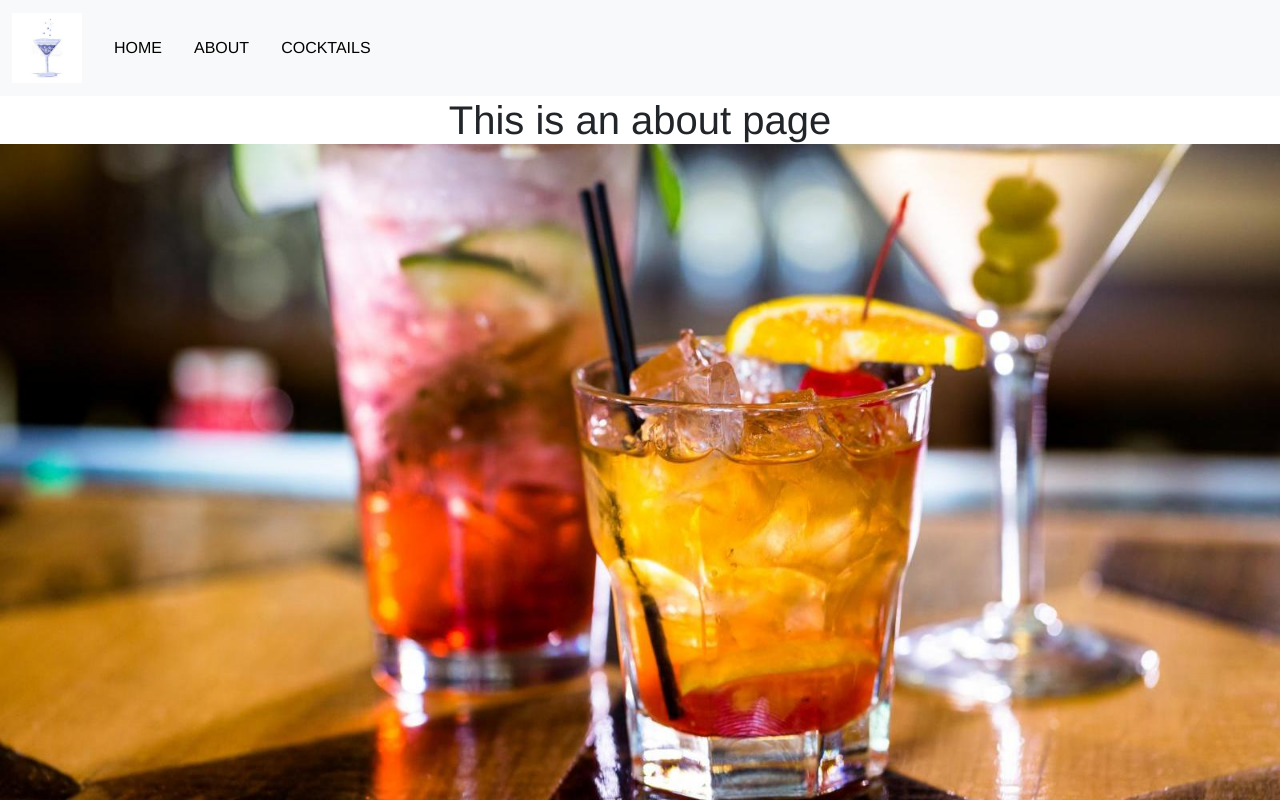
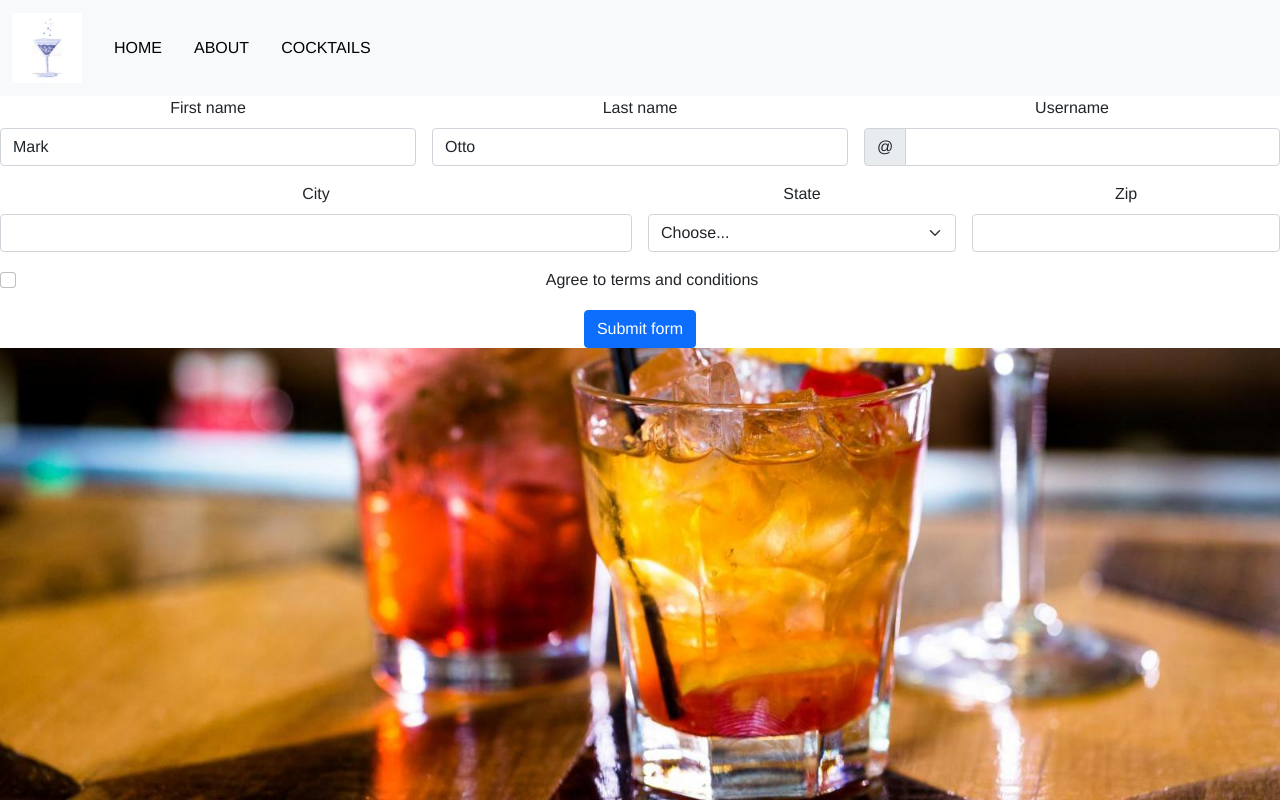
Before and after one commit to JulianHeinemann/cocktailfrontend, a Vue app: page /about in a window 1280 px wide. Built offline with nearby package versions, Linux system fonts and the light colour scheme.

Commit message:
Working on validation-not working for now

```diff
--- a/src/components/Cocktailcreate.vue
+++ b/src/components/Cocktailcreate.vue
@@ -8,21 +8,29 @@
       <button type="button" class="btn-close text-reset" data-bs-dismiss="offcanvas" aria-label="Close"></button>
     </div>
     <div class="offcanvas-body">
-      <form>
+      <form class="text-start needs-validation" novalidate>
         <div class="mb-3">
           <label for="cocktailname" class="form-label">Cocktailname</label>
-          <input type="text" v-model="cocktailname" class="form-control" id="cocktailname" aria-describedby="CocktailnameHelp">
-          <div id="CocktailnameHelp" class="form-text">Denk dir einen coolen Namen für den Cocktail aus</div>
+          <input type="text" v-model="cocktailname" class="form-control" id="cocktailname" required >
+          <div id="validationServercocktailnameFeedback" class="invalid-feedback">
+            Bitte gib dem Cocktail einen Namen
+          </div>
         </div>
         <div class="mb-3">
           <label for="cocktailrezept" class="form-label">Cocktailrezept</label>
-          <input type="text" v-model="rezept" class="form-control" id="cocktailrezept" aria-describedby="CocktailRezeptHelp">
+          <input type="text" v-model="rezept" class="form-control" id="cocktailrezept" aria-describedby="CocktailRezeptHelp" required >
+          <div id="validationServerRecipeFeedback" class="invalid-feedback">
+            Bitte schreibe ein Rezept für den Cocktail.
+          </div>
           <div id="CocktailRezeptHelp" class="form-text">Beschreibe die Zubereitung des Cocktails, was kommt wann?</div>
         </div>
         <div class="mb-3">
           <label for="cocktailzutaten" class="form-label">Cocktail-Zutaten-Liste</label>
-          <input type="text" v-model="zutaten" class="form-control" id="cocktailzutaten" aria-describedby="CocktailZutatenHelp">
+          <input type="text" v-model="zutaten" class="form-control" id="cocktailzutaten" aria-describedby="CocktailZutatenHelp" required >
           <div id="CocktailZutatenHelp" class="form-text">In der Form (4 cl Vodka, 2 cl Grenadine) schreiben</div>
+          <div id="validationServerIngredients" class="invalid-feedback">
+            Dein Cocktail braucht noch Zutaten!!
+          </div>
         </div>
         <div class="mb-3">
           <label for="tags" class="form-label">Wähle Tags für deinen Cocktail</label>
@@ -50,14 +58,16 @@ export default {
   name: 'Cocktailcreate',
   data () {
     return {
-      cocktailname: '',
-      rezept: '',
-      zutaten: '',
-      tags: ''
+      cocktailname: ' ',
+      rezept: ' ',
+      zutaten: ' ',
+      tags: ' '
     }
   },
   methods: {
     createCocktail () {
+      const valid = this.validate()
+      if (valid) {
         const endpoint = process.env.VUE_APP_BACKEND_BASE_URL + 'cocktails'
 
         const headers = new Headers()
@@ -80,6 +90,25 @@ export default {
         fetch(endpoint, requestOptions)
           .catch(error => console.log('error', error))
       }
+    },
+    validate () {
+      let valid = true
+      const forms = document.querySelectorAll('.needs-validation')
+
+      // Loop over them and prevent submission
+      Array.prototype.slice.call(forms)
+        .forEach(function (form) {
+          form.addEventListener('submit', function (event) {
+            if (!form.checkValidity()) {
+              valid = false
+              event.preventDefault()
+              event.stopPropagation()
+            }
+            form.classList.add('was-validated')
+          }, false)
+        })
+      return valid
+    }
   }
 }
 </script>
--- a/src/components/Cocktailoverview.vue
+++ b/src/components/Cocktailoverview.vue
@@ -34,8 +34,7 @@
                   </div>
                     </div>
                   <div class="modal-footer">
-                    <button type="button" class="btn btn-secondary" data-bs-dismiss="modal">Close</button>
-                    <button type="button" class="btn btn-primary">Save changes</button>
+                    <button type="button" class="btn btn-primary" data-bs-dismiss="modal">Close</button>
                   </div>
                 </div>
               </div>
--- a/src/views/About.vue
+++ b/src/views/About.vue
@@ -1,7 +1,47 @@
 <template>
-    <div class="about">
-      <h1>This is an about page</h1>
+  <form class="row g-3">
+    <div class="col-md-4">
+      <label for="validationDefault01" class="form-label">First name</label>
+      <input type="text" class="form-control" id="validationDefault01" value="Mark" required>
     </div>
+    <div class="col-md-4">
+      <label for="validationDefault02" class="form-label">Last name</label>
+      <input type="text" class="form-control" id="validationDefault02" value="Otto" required>
+    </div>
+    <div class="col-md-4">
+      <label for="validationDefaultUsername" class="form-label">Username</label>
+      <div class="input-group">
+        <span class="input-group-text" id="inputGroupPrepend2">@</span>
+        <input type="text" class="form-control" id="validationDefaultUsername"  aria-describedby="inputGroupPrepend2" required>
+      </div>
+    </div>
+    <div class="col-md-6">
+      <label for="validationDefault03" class="form-label">City</label>
+      <input type="text" class="form-control" id="validationDefault03" required>
+    </div>
+    <div class="col-md-3">
+      <label for="validationDefault04" class="form-label">State</label>
+      <select class="form-select" id="validationDefault04" required>
+        <option selected disabled value="">Choose...</option>
+        <option>...</option>
+      </select>
+    </div>
+    <div class="col-md-3">
+      <label for="validationDefault05" class="form-label">Zip</label>
+      <input type="text" class="form-control" id="validationDefault05" required>
+    </div>
+    <div class="col-12">
+      <div class="form-check">
+        <input class="form-check-input" type="checkbox" value="" id="invalidCheck2" required>
+        <label class="form-check-label" for="invalidCheck2">
+          Agree to terms and conditions
+        </label>
+      </div>
+    </div>
+    <div class="col-12">
+      <button class="btn btn-primary" type="submit">Submit form</button>
+    </div>
+  </form>
 </template>
 
 <style>
```
Lines whose indentation alone changed are shown as unchanged.
